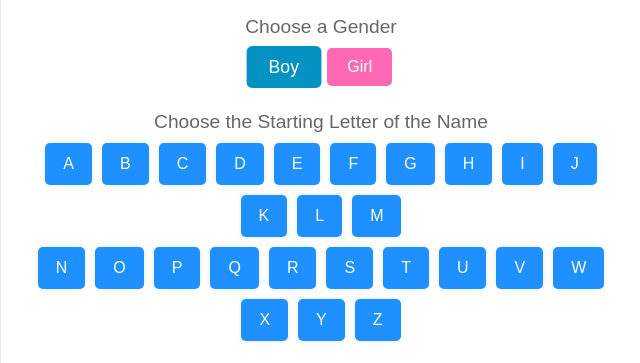
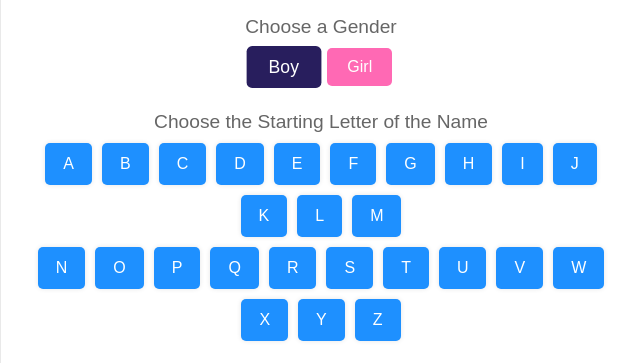
Before and after one commit to avickypatra/cutiebabyname, a plain HTML site: page index.html in a window 1280 px wide. Shown: the part 166-529 px from the top of the page, without its empty margins (319-959 px from the left). Drawn offline with Linux system fonts and the light colour scheme; no server answers.

Commit message:
Update styles.css

```diff
--- a/styles.css
+++ b/styles.css
@@ -64,7 +64,7 @@ header h1 {
 }
 
 .boy-btn.active {
-    background-color: #0492c2; /* Darker Blue */
+    background-color: #281e5d; /* Darker Blue */
     transform: scale(1.1);
 }
 
```
